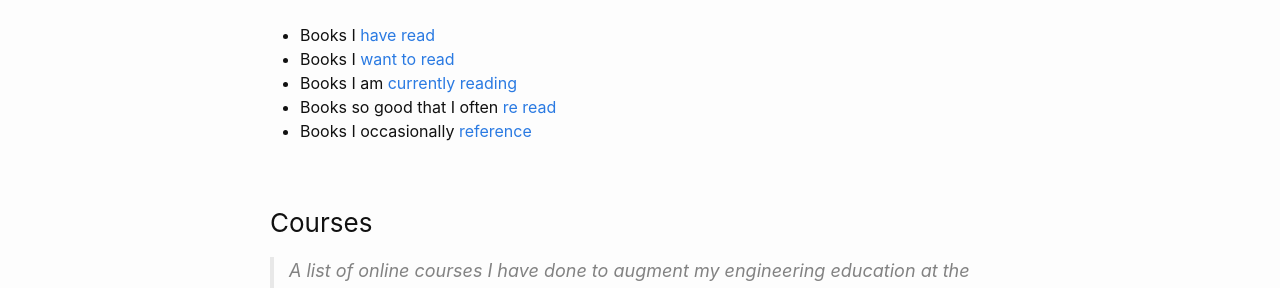
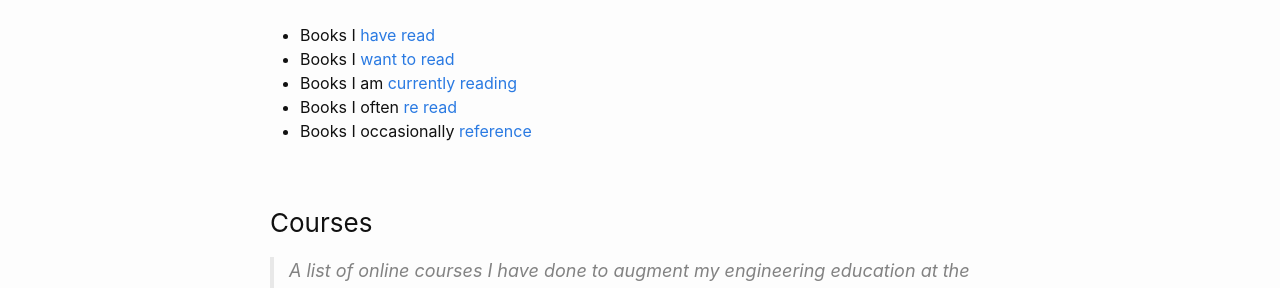
Before and after one commit to jovsa/jovsa.github.io, a Jekyll site: the page built from _posts/2020-06-08-consumption-list.md, in a window 1280 px wide. Shown: the part 321-609 px from the top of the page. Built offline with Jekyll 4.4.1, drawn with Linux system fonts in a browser that asks for light colours.

Commit message:
nits on consumption list

```diff
--- a/_posts/2020-06-08-consumption-list.md
+++ b/_posts/2020-06-08-consumption-list.md
@@ -12,7 +12,7 @@ The following page attempts to list artifacts from all the various information s
 * Books I [have read](https://www.goodreads.com/review/list/14624432-jovan-sardinha?shelf=read)
 * Books I [want to read](https://www.goodreads.com/review/list/14624432-jovan-sardinha?shelf=to-read)
 * Books I am [currently reading](https://www.goodreads.com/review/list/14624432-jovan-sardinha?shelf=currently-reading)
-* Books so good that I often [re read](https://www.goodreads.com/review/list/14624432-jovan-sardinha?shelf=re-read)
+* Books I often [re read](https://www.goodreads.com/review/list/14624432-jovan-sardinha?shelf=re-read)
 * Books I occasionally [reference](https://www.goodreads.com/review/list/14624432-jovan-sardinha?shelf=reference-books)
 
 ### Courses
@@ -37,6 +37,7 @@ The following page attempts to list artifacts from all the various information s
 * Deep Unsupervised Learning [CS294-158-SP20 at UC Berkeley](https://sites.google.com/view/berkeley-cs294-158-sp20/home) `2020 [in progress]`
 * Data-Driven Algorithm Design [CS 159 at California Institute of Technology](https://sites.google.com/view/cs-159-spring-2020/lectures) `2020 [in progress]`
 
+
 ### Long Form
 > Not exhaustive, but some of my evergreen favourites
 
```
